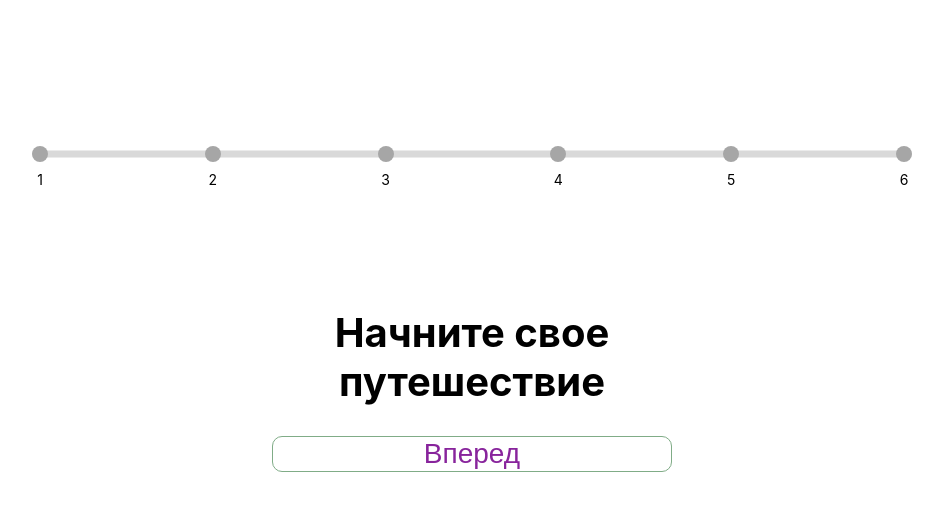
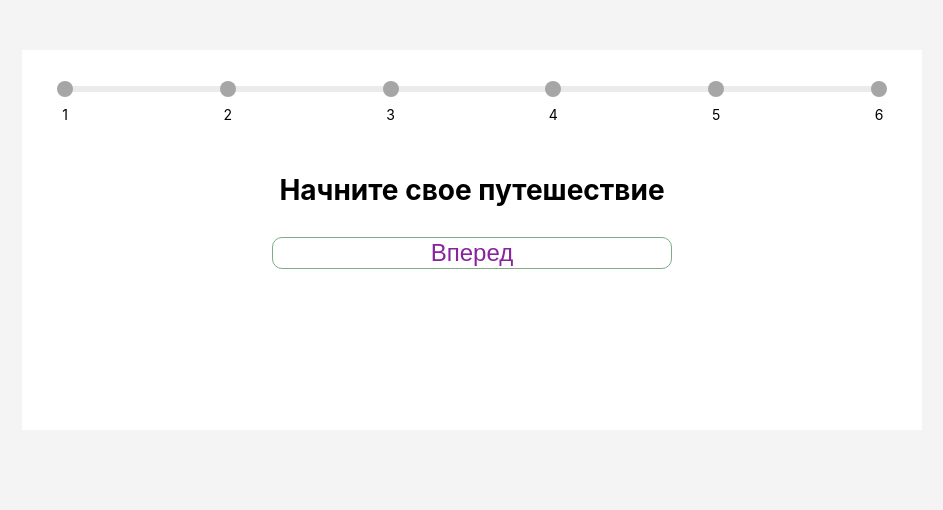
Before and after one commit to S3RIOUS7/questProgress, a React (Create React App) app: page / in a window 1280 px wide. Shown: the top 510 px of the page, without its empty margins (168-1111 px from the left). Built offline with nearby package versions, Linux system fonts and the light colour scheme.

Commit message:
last commit

```diff
--- a/src/App.css
+++ b/src/App.css
@@ -1,3 +1,13 @@
+
+
 .container{
-  margin:150px 200px;
+ max-width: 900px;
+ min-height: 380px;
+ margin-top: 50px;
+ margin-left: auto;
+ margin-right: auto;
+
+ background-color: white;
+
+
 }
--- a/src/App.js
+++ b/src/App.js
@@ -11,27 +11,13 @@ function App() {
 
 
 
-  const steps = [
-
-    { label: 'que1' },
-    { label: 'que2' },
-    { label: 'que3'},
-    { label: 'que4' },
-    { label: 'que5' },
-    { label: 'que6' },
-
-
-  ];
-
-
-
-
   return (
-    <HooksClick.Provider value={ [activeStep, setActiveStep, steps ] }>
-      <div className='container'>
+    <HooksClick.Provider value={ [activeStep, setActiveStep] }>
+        <div className='container'>
         <Header/>
         <Main />
-      </div>
+        </div>
+
     </HooksClick.Provider>
     )
 
--- a/src/components/header/Header.jsx
+++ b/src/components/header/Header.jsx
@@ -7,8 +7,7 @@ import ansQue from "../arr.json";
 
 
 function Header() {
-  const [activeStep, setActiveStep, steps] =
-    React.useContext(HooksClick);
+  const [activeStep, setActiveStep] = React.useContext(HooksClick);
 
   const [activeCirlce, setactiveCirlce] = useState(0);
   const { id, text, que } = ansQue[activeCirlce];
--- a/src/components/header/header.scss
+++ b/src/components/header/header.scss
@@ -1,8 +1,13 @@
+.stepper-container{
+  padding-top: 5px;
 
+
+}
 .progressMain{
-  width: 100%;
+  padding-top: 30px ;
+  padding-left: 35px;
+  padding-right: 35px;
   height: 8px;
-  background-color: rgba(0, 0, 0, 0.08);
   margin-bottom: 30px;
   display: flex;
   flex-direction: row;
@@ -24,7 +29,7 @@
   &.filled {
     background-color: #5558FA;
     transform: scaleX(1.06);
-    z-index: 2;
+    z-index: 1;
     display: flex;
   flex-direction: row;
   justify-content: center;
@@ -39,7 +44,7 @@
   border-radius: 8px;
  display: flex;
  flex-direction: row;
-  z-index: 1;
+  z-index: 2;
 
   &.current {
     justify-content: center;
--- a/src/components/main/Main.jsx
+++ b/src/components/main/Main.jsx
@@ -5,9 +5,9 @@ function Main () {
 
 
   return (
-    <div className="container">
+
      <AllSteps />
-    </div>
+
   );
 
 }
--- a/src/components/main/main.scss
+++ /dev/null
@@ -1,5 +0,0 @@
-.container{
-  justify-content: center;
-  align-items: center;
-  text-align: center;
-}
--- a/src/components/steps/AllSteps.jsx
+++ b/src/components/steps/AllSteps.jsx
@@ -6,8 +6,10 @@ import  "./allSteps.scss";
 import { HooksClick } from '../../components/hooks/hooks'
 
 function AllSteps () {
-  const [activeStep, setActiveStep, steps, currentIndex, setCurrentIndex, buttonClicks, setButtonClicks, progData] =  React.useContext(HooksClick)
+  const [activeStep, setActiveStep] =  React.useContext(HooksClick)
   const [activeQuestion, setActiveQuestion] = useState(0)
+  const [allAnswersQuestions, setAllAnswersQuestions] = useState([]);
+
   const [allButtonsClicked, setAllButtonsClicked] = useState(false);
   const { que, text } = ansQue[activeQuestion];
 
@@ -15,37 +17,55 @@ function AllSteps () {
     setAllButtonsClicked(false);
 
     setTimeout(() => {
+
+      setAllAnswersQuestions((prevAnswers) => [...prevAnswers, { question: que, text }]);
+
+
       if (activeQuestion === ansQue.length - 1) {
       setAllButtonsClicked(true);
     }
       else{setActiveQuestion((prev) => prev + 1)}
       setActiveStep(activeStep + 1);
      }, 500)
-
 }
 
+const reloadPage = () => {
+  window.location.reload()
+}
   return (
 
     <Fragment>
 
     {allButtonsClicked ? (
-      <div className="wellDone">Ты молодец!</div>
-    ) : (
+       <div className="wellDone">
+       Ты молодец!
+       <div>
+         {allAnswersQuestions.map((selected, index) => (
+           <div key={index} className="questionsAnswers">
+             <h3>{selected.question}</h3>
+             <p>Ответ: {selected.text}</p>
+
+           </div>
+         ))}
+       </div>
+        <button onClick={() => reloadPage()}>Начни заново</button>
+     </div>
+   )  : (
       <>
-
         <h2 className="questions">{que}</h2>
         <div className="answers">
-
           {text.map((item) => (
             <button key={item.id} onClick={() => onClickNext()}>
               {item}
             </button>
           ))}
-
         </div>
 
       </>
     )}
+
+
+
   </Fragment>
 );
 }
--- a/src/components/steps/allSteps.scss
+++ b/src/components/steps/allSteps.scss
@@ -3,17 +3,35 @@
   margin: auto;
   display: flex;
   text-align: center;
-  font-size: 40px;
+  font-size: 38px;
   margin-bottom: 30px;
+  margin-top: 30px;
+  padding-top: 30px;
+  flex-direction: column;
+  button{
+    font-size: 24px;
+    background-color: white;
+    color: #88249C;
+    border: #80AC87 1px solid;
+    border-radius: 10px;
+    background-color: white;
+    margin-bottom: 20px;
+    width: 400px;
+    justify-content: center;
+    text-align: center;
+    margin: 20px auto;
+
+  }
 }
 .questions{
   justify-content: center;
   margin: auto;
   display: flex;
   text-align: center;
-  font-size: 40px;
+  font-size: 28px;
   margin-bottom: 30px;
-
+  margin-top: 50px;
+  padding-top: 30px;
 }
 .answers{
   display: flex;
@@ -21,8 +39,9 @@
   max-width: 400px;
   justify-content: center;
   margin: auto;
+  padding-bottom: 30px;
   button{
-    font-size: 28px;
+    font-size: 24px;
     background-color: white;
     color: #88249C;
     border: #80AC87 1px solid;
@@ -31,3 +50,14 @@
     margin-bottom: 20px;
   }
 }
+.questionsAnswers{
+  justify-content: center;
+  margin: auto;
+  display: flex;
+  text-align: center;
+  font-size: 20px;
+  flex-direction: column;
+  h3{
+    font-size: 18px;
+  }
+}
--- a/src/index.css
+++ b/src/index.css
@@ -5,6 +5,7 @@ body {
     sans-serif;
   -webkit-font-smoothing: antialiased;
   -moz-osx-font-smoothing: grayscale;
+  background-color: rgba(244, 244, 245, 1);
 }
 
 code {
```
